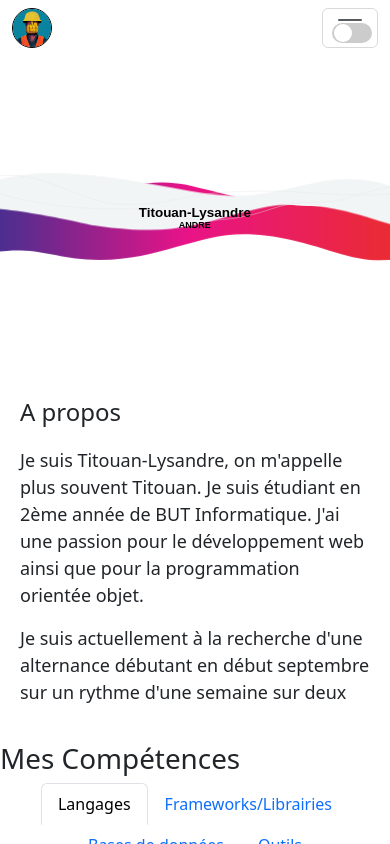
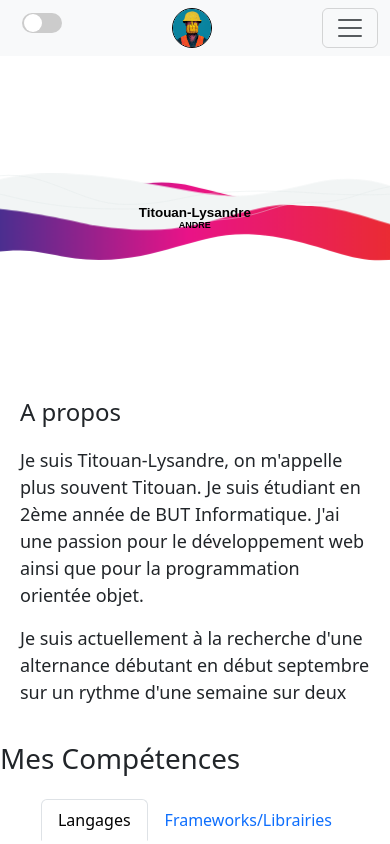
Before and after one commit to TLBTPTL/tlandre, a React (Vite) app: page / in a window 390 px wide. Built offline with nearby package versions, Linux system fonts and the light colour scheme.

Commit message:
navbar fixed

```diff
--- a/src/components/NavBar/NavBar.css
+++ b/src/components/NavBar/NavBar.css
@@ -1,29 +1,43 @@
 /* Pour les écrans larges */
-/* .navbar {
+.navbar {
   background-color: #f8f9fa;
   padding: 1rem;
   display: flex;
-  justify-content: space-between;
+  justify-content: center;
   align-items: center;
   transition: background-color 0.3s ease;
-} */
+}
 
-/* .navbar.dark {
+.navbar.dark {
   background-color: #343a40;
   color: #fff;
-} */
+}
 
+.navbar-nav {
+  display: flex;
+  align-items: center;
+  margin-left: auto;
+}
 
-/* Bouton de dark mode */
+.nav-item {
+  margin-left: 1rem;
+}
+
+.logo-container {
+  display: flex;
+  align-items: center;
+  margin-right: auto;
+}
+
 .toggle-container {
   display: flex;
   align-items: center;
-  margin-right: 10px;
-  position: absolute;
-  right: 2%;
-  margin-top: 10px
+  margin-left: 10px;
+  position: relative;
+  top: 0;
 }
 
+/* Bouton de dark mode */
 .toggle-checkbox {
   display: none;
 }
@@ -59,11 +73,6 @@
   transform: translateX(20px) translateY(-50%);
 }
 
-/* .logo-container {
-  display: flex;
-  align-items: center;
-} */
-
 .logo-image {
   width: 40px;
   height: 40px;
@@ -75,24 +84,56 @@
   align-items: center;
 }
 
+/* Modifier le fond et la couleur de l'icône du bouton du menu burger en mode normal */
+.navbar-toggler {
+  background-color: #333;
+}
+
+.navbar-toggler-icon::before {
+  background-color: #fff;
+}
+
+/* Modifier le fond et la couleur de l'icône du bouton du menu burger en mode sombre */
+.navbar.dark .navbar-toggler {
+  background-color: #fff;
+}
+
+.navbar.dark .navbar-toggler-icon::before {
+  background-color: #333;
+}
 
 /* Pour les écrans étroits */
-/* @media (max-width: 1000px) { */
-  /* .navbar { */
-    /* flex-direction: column; Affichage en colonne pour les petits écrans */
-    /* align-items: center; Centrage des éléments */
-  /* } */
+@media (max-width: 1000px) {
+  .navbar {
+    flex-direction: column;
+    align-items: center;
+  }
 
-  /* .toggle-container { */
-    /* order: -1; Placer le toggle de mode sombre avant l'image-logo */
-    /* margin-right: 0; Réinitialiser la marge */
-    /* margin-bottom: 10px; Ajouter un espace en bas */
-  /* } */
+  .toggle-container {
+    order: -1;
+    margin-right: 0;
+    margin-bottom: 10px;
+    position: static;
+  }
 
-  /* .logo-container {
+  .logo-container {
     flex: 1;
     max-width: fit-content;
     margin-left: auto;
     margin-right: auto;
   }
-} */
+
+  .navbar-nav {
+    flex-direction: column;
+    align-items: center;
+  }
+
+  .nav-item {
+    margin-left: 0;
+    margin-top: 1rem;
+  }
+
+  .navbar-toggler {
+    z-index: 1;
+  }
+}
--- a/src/components/Skill/SkillItem.css
+++ b/src/components/Skill/SkillItem.css
@@ -45,3 +45,8 @@
         color: #007bff;
     }
 }
+
+.dark-mode .skill-card {
+    background-color: #424242;
+    color: #ffffff;
+}
```
Also changed, not shown: public/skills/Markdown.png, public/skills/Symfony.png.
